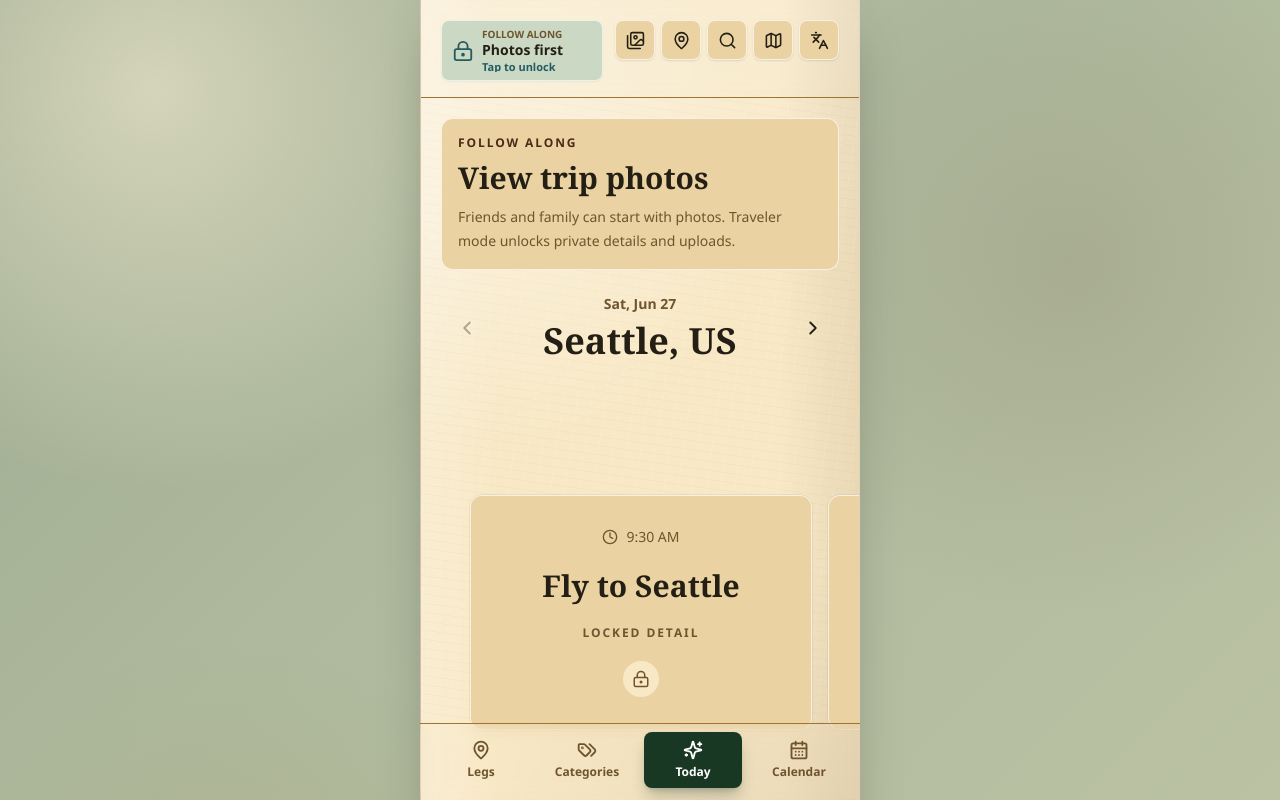
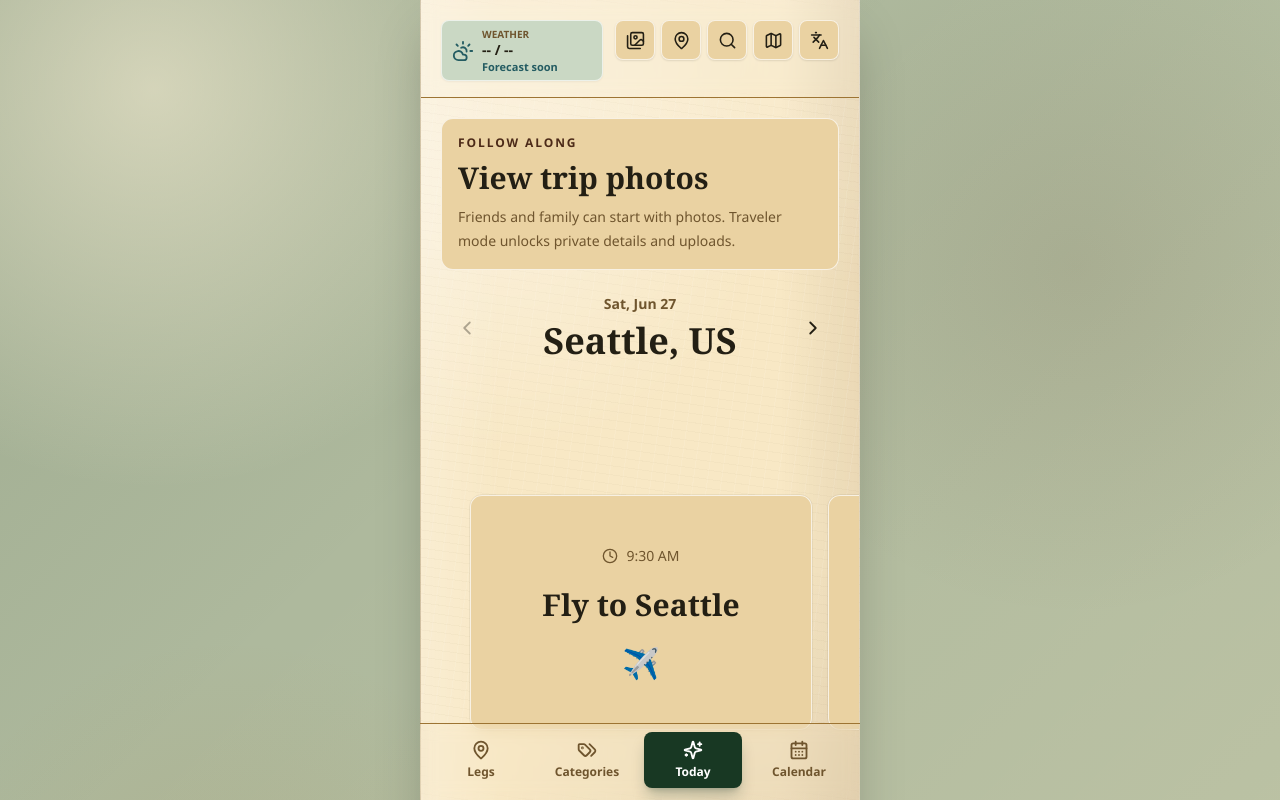
Before and after one commit to slamerow/roamwoven, a Next.js app: page /t/demo in a window 1280 px wide. Shown: the top 800 px of the page. Built offline with nearby package versions, Linux system fonts and the light colour scheme.

Commit message:
Port Wren-style Today preview layout.

```diff
--- a/components/style-settings-panel.tsx
+++ b/components/style-settings-panel.tsx
@@ -292,6 +292,7 @@ export function StyleSettingsPanel({
 
         <TravelerAppShell
           displayName={appName || "Untitled Trip"}
+          initialUnlocked
           mode="preview"
           style={previewVars}
           trip={previewTrip}
--- a/components/traveler-app-shell.tsx
+++ b/components/traveler-app-shell.tsx
@@ -44,6 +44,7 @@ const samplePhotos = [
 
 type TravelerAppShellProps = {
   displayName?: string;
+  initialUnlocked?: boolean;
   mode?: "standalone" | "preview";
   style?: CSSProperties;
   trip: AsiaDemoTrip;
@@ -84,6 +85,32 @@ function getItemSensitivity(item: TravelerItem) {
 
 function formatCount(count: number, singular: string, plural = `${singular}s`) {
   return `${count} ${count === 1 ? singular : plural}`;
+}
+
+function categoryEmoji(category: string | null | undefined) {
+  const normalized = category?.toLowerCase() ?? "";
+
+  if (normalized.includes("arrival") || normalized.includes("departure")) {
+    return "✈️";
+  }
+
+  if (normalized.includes("food") || normalized.includes("dinner")) {
+    return "🍽️";
+  }
+
+  if (normalized.includes("stay") || normalized.includes("hotel")) {
+    return "🏨";
+  }
+
+  if (normalized.includes("transport")) {
+    return "🚆";
+  }
+
+  if (normalized.includes("activity")) {
+    return "✨";
+  }
+
+  return "•";
 }
 
 function categoriesForTrip(trip: AsiaDemoTrip) {
@@ -156,6 +183,29 @@ function IconButton({
   );
 }
 
+function MiniWeatherSummary({ isPreview = false }: { isPreview?: boolean }) {
+  return (
+    <button
+      type="button"
+      aria-label="Weather details"
+      className="flex min-w-0 flex-1 items-center gap-1.5 rounded-lg border border-white/65 bg-[var(--color-sky)] px-2 py-2 text-left shadow-sm transition hover:-translate-y-0.5 min-[400px]:gap-2 min-[400px]:px-2.5"
+    >
+      <CloudSun className="shrink-0 text-[var(--color-blue)]" size={22} />
+      <div className="min-w-0">
+        <p className="text-[10px] font-bold uppercase leading-none text-[var(--color-muted)]">
+          Weather
+        </p>
+        <p className="mt-1 whitespace-nowrap text-sm font-bold leading-none">
+          {isPreview ? "71° / 52°" : "-- / --"}
+        </p>
+        <p className="mt-1 max-w-28 truncate text-[11px] font-semibold leading-none text-[var(--color-blue)]">
+          {isPreview ? "Cloudy" : "Forecast soon"}
+        </p>
+      </div>
+    </button>
+  );
+}
+
 function Overlay({
   children,
   closeLabel,
@@ -219,11 +269,9 @@ function UnlockForm({
 
 function ActivityCard({
   item,
-  locked,
   onSelect,
 }: {
   item: TravelerItem;
-  locked: boolean;
   onSelect: () => void;
 }) {
   return (
@@ -241,12 +289,7 @@ function ActivityCard({
       <h2 className={item.time ? "mt-5 line-clamp-4 text-3xl font-semibold leading-tight" : "line-clamp-4 text-3xl font-semibold leading-tight"}>
         {item.title}
       </h2>
-      <p className="mt-5 text-xs font-bold uppercase tracking-[0.16em] text-[var(--color-muted)]">
-        {locked ? "Locked detail" : item.category}
-      </p>
-      <span className="mt-5 flex h-9 w-9 items-center justify-center rounded-full bg-[var(--color-app)] text-[var(--color-muted)]">
-        {locked ? <LockKeyhole size={18} /> : <Sparkles size={18} />}
-      </span>
+      <p className="mt-6 text-3xl leading-none">{categoryEmoji(item.category)}</p>
     </button>
   );
 }
@@ -318,15 +361,23 @@ function PhotoPanel({
 
 function TodayPanel({
   day,
+  isPreview,
   onSelect,
   unlocked,
 }: {
   day: TravelerDay;
+  isPreview?: boolean;
   onSelect: (item: TravelerItem) => void;
   unlocked: boolean;
 }) {
   return (
-    <div className="flex min-h-[calc(100dvh-15rem)] flex-col">
+    <div
+      className={
+        isPreview
+          ? "flex min-h-[410px] flex-col"
+          : "flex min-h-[calc(100dvh-15rem)] flex-col"
+      }
+    >
       <div className="pb-2 pt-1">
         <div className="flex items-center justify-between gap-3 px-1">
           <button
@@ -362,7 +413,6 @@ function TodayPanel({
             <ActivityCard
               item={item}
               key={item.id}
-              locked={Boolean(getItemSensitivity(item)) && !unlocked}
               onSelect={() => onSelect(item)}
             />
           ))}
@@ -631,12 +681,13 @@ function ActivityDetail({
 
 export function TravelerAppShell({
   displayName,
+  initialUnlocked = false,
   mode = "standalone",
   style,
   trip,
 }: TravelerAppShellProps) {
   const [activeTab, setActiveTab] = useState<ActiveTab>("today");
-  const [unlocked, setUnlocked] = useState(false);
+  const [unlocked, setUnlocked] = useState(initialUnlocked);
   const [password, setPassword] = useState("");
   const [error, setError] = useState(false);
   const [overlay, setOverlay] = useState<OverlayKind | null>(null);
@@ -672,7 +723,7 @@ export function TravelerAppShell({
     <main
       className={
         isPreview
-          ? "journal-page h-[720px] overflow-hidden rounded-[28px] text-[var(--color-ink)]"
+          ? "journal-page h-[720px] overflow-hidden rounded-[34px] border-[8px] border-[#17140f] text-[var(--color-ink)] shadow-2xl shadow-stone-950/25"
           : "journal-page min-h-screen text-[var(--color-ink)]"
       }
       style={style}
@@ -686,6 +737,9 @@ export function TravelerAppShell({
       >
         <header className="sticky top-0 z-10 border-b border-[var(--color-border)] bg-[var(--color-app)]/95 px-4 pb-4 pt-5 backdrop-blur min-[400px]:px-5">
           <div className="flex items-start justify-between gap-2 min-[400px]:gap-3">
+            {activeTab === "today" ? (
+              <MiniWeatherSummary isPreview={isPreview} />
+            ) : (
               <button
                 type="button"
                 className="flex min-w-0 flex-1 items-center gap-2 rounded-lg border border-white/65 bg-[var(--color-sky)] px-2.5 py-2 text-left shadow-sm"
@@ -708,6 +762,7 @@ export function TravelerAppShell({
                   </span>
                 </span>
               </button>
+            )}
             <div className="flex shrink-0 gap-1 min-[400px]:gap-1.5">
               {TRAVELER_TOOLS.map((tool) => {
                 const Icon = travelerToolIcons[tool.id];
@@ -726,18 +781,16 @@ export function TravelerAppShell({
           </div>
         </header>
 
-        <section className="flex-1 px-5 pb-28 pt-5">
-          {displayName ? (
-            <section className="mb-5 rounded-xl border border-white/70 bg-[var(--color-surface)] p-4 shadow-[var(--shadow-card)]">
-              <p className="text-xs font-black uppercase tracking-[0.16em] text-[var(--color-leather)]">
-                Trip app
+        {displayName && !isPreview ? (
+          <section className="border-b border-[var(--color-border)]/35 px-5 py-3">
+            <p className="truncate text-sm font-bold text-[var(--color-muted)]">
+              {displayName}
             </p>
-              <h1 className="mt-2 text-3xl font-semibold leading-tight">
-                {displayName}
-              </h1>
           </section>
         ) : null}
-          {!unlocked ? (
+
+        <section className="flex-1 px-5 pb-28 pt-5">
+          {isPreview ? null : !unlocked ? (
             <button
               type="button"
               className="mb-5 w-full rounded-xl border border-white/70 bg-[var(--color-surface)] p-4 text-left shadow-[var(--shadow-card)]"
@@ -758,6 +811,7 @@ export function TravelerAppShell({
           {activeTab === "today" ? (
             <TodayPanel
               day={todayDay}
+              isPreview={isPreview}
               onSelect={setSelectedItem}
               unlocked={unlocked}
             />
```
Lines whose indentation alone changed are shown as unchanged.
